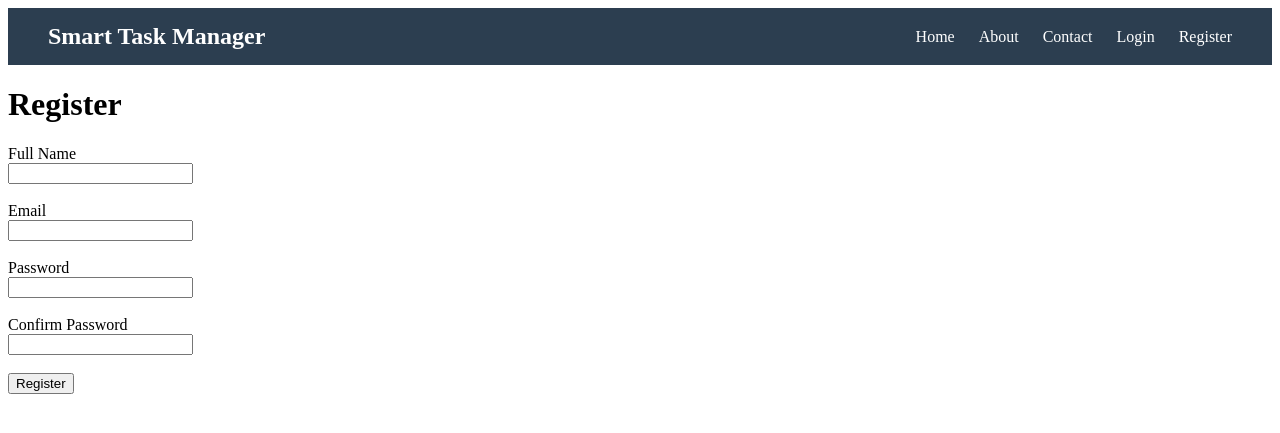
After one commit to bhaktiichoksii/Smart_Task_Manager, a Flask app: page /register in a window 1280 px wide. The commit adds this page. Shown: the top 433 px of the page. Run offline with Flask 3, Linux system fonts and the light colour scheme.

Commit message:
Add registration page

```diff
--- a/app.py
+++ b/app.py
@@ -18,5 +18,9 @@ def contact():
 def profile():
     return "👤Profile"
 
+@app.route("/register")
+def register():
+    return render_template("register.html")
+
 if __name__ == "__main__":
     app.run(debug=True)
--- a/templates/base.html
+++ b/templates/base.html
@@ -28,7 +28,7 @@
 
         <a href="#">Login</a>
 
-        <a href="#">Register</a>
+        <a href="/register">Register</a>
 
     </div>
 
--- /dev/null
+++ b/templates/register.html
@@ -0,0 +1,21 @@
+{% extends "base.html" %}
+{% block content %}
+
+    <h1>Register</h1>
+
+    <form method="POST">
+        <label>Full Name</label><br>
+        <input type="text" name="name"><br><br>
+
+        <label>Email</label><br>
+        <input type="email" name="email"><br><br>
+
+        <label>Password</label><br>
+        <input type="password" name="password"><br><br>
+
+        <label>Confirm Password</label><br>
+        <input type="password" name="confirmPassword"><br><br>
+
+        <button type="submit">Register</button>
+    </form>
+{% endblock %}
```
